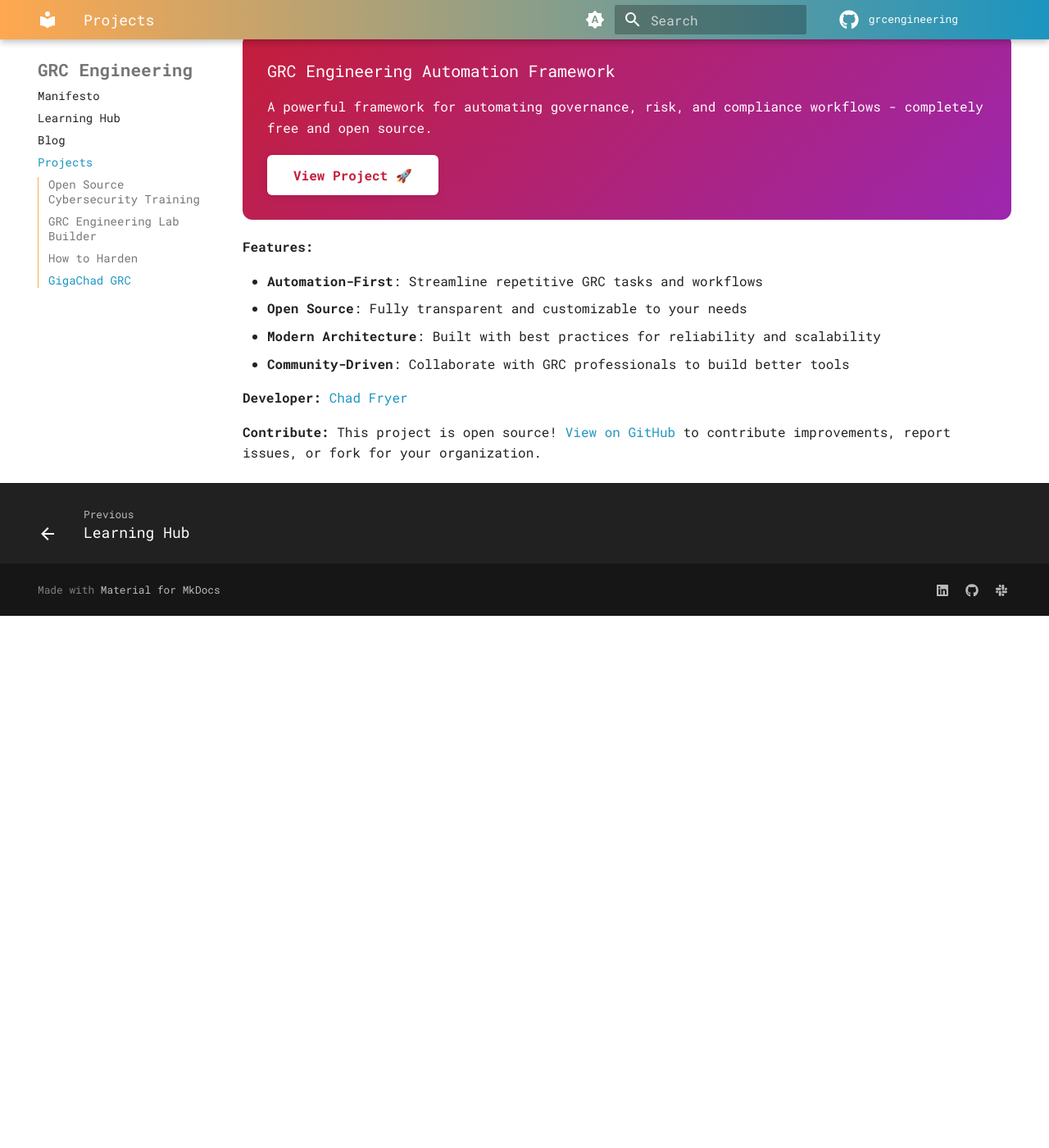
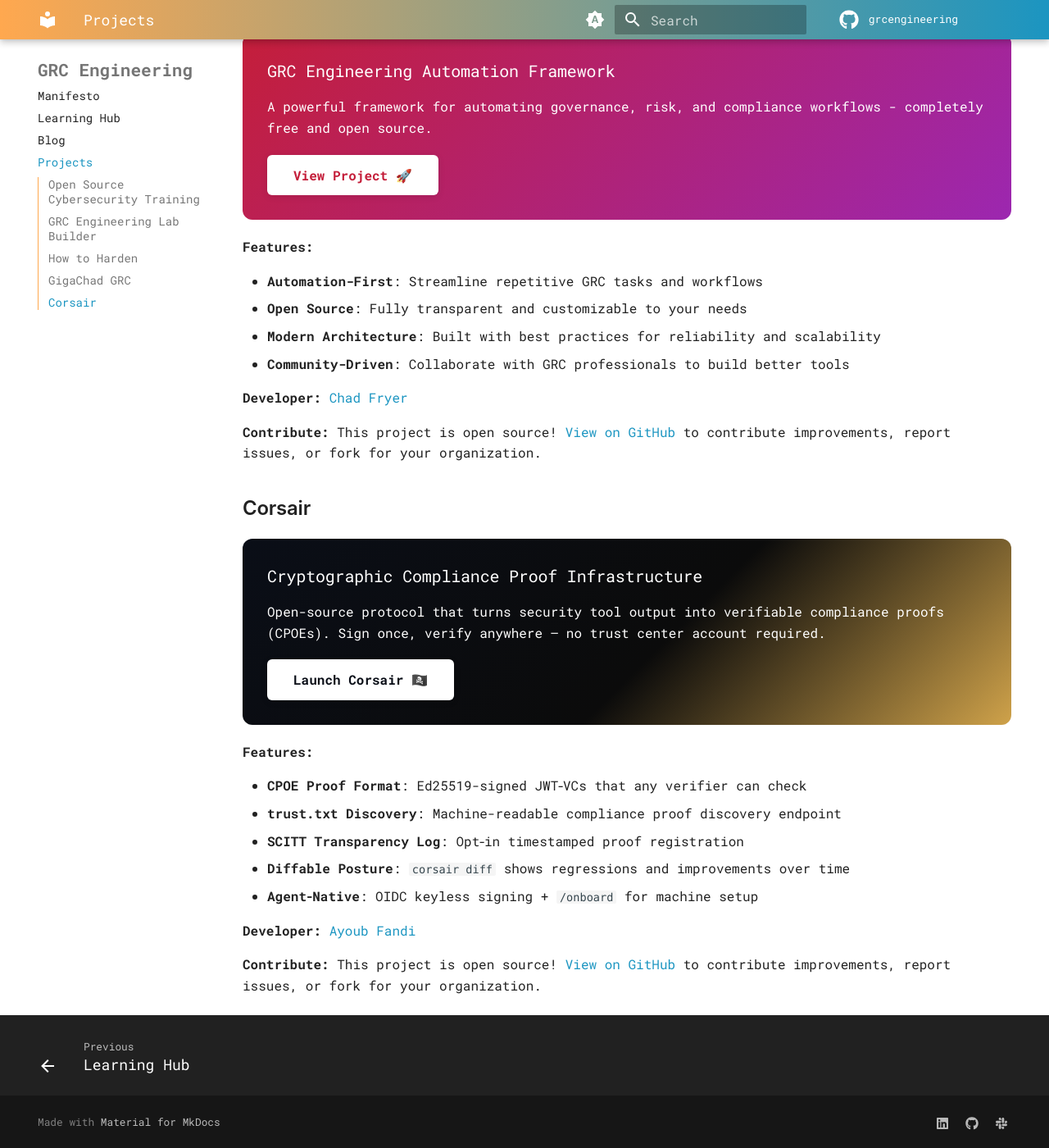
Before and after one commit to grcengineering/grcengineering.github.io, an MkDocs documentation site: the page built from docs/projects.md, in a window 1280 px wide and 1400 px high, scrolled down 2435 px. Shown: the whole window at 82% size. Built offline with MkDocs 1.6.1 and Material for MkDocs 9.7.7, drawn with Linux system fonts in a browser that asks for light colours; some web fonts are replaced; plug-ins that fetch from the network failed and are left out; comment, search, counter and statistics services are not loaded; before the commit the page ends 3186 px from its top, so only the background shows below that.

Commit message:
added corsair to projects

```diff
--- a/docs/projects.md
+++ b/docs/projects.md
@@ -88,3 +88,28 @@
 **Developer:** [Chad Fryer](https://www.linkedin.com/in/c-fryer/)
 
 **Contribute:** This project is open source! [View on GitHub](https://github.com/grcengineering/gigachad-grc) to contribute improvements, report issues, or fork for your organization.
+
+## Corsair
+
+<div style="background: linear-gradient(135deg, #0A0E17 0%, #0B0B0B 55%, #CFA24A 100%); color: white; padding: 30px; border-radius: 12px; margin: 20px 0;">
+  <h3 style="color: white; margin-top: 0;">Cryptographic Compliance Proof Infrastructure</h3>
+  <p style="font-size: 16px; margin-bottom: 20px;">Open-source protocol that turns security tool output into verifiable compliance proofs (CPOEs). Sign once, verify anywhere — no trust
+center account required.</p>
+  <div style="display: flex; gap: 15px; flex-wrap: wrap;">
+    <a href="https://grcorsair.com" target="_blank" rel="noopener noreferrer" style="background: white; color: #0A0E17; padding: 12px 32px; border-radius: 6px; text-decoration: none;
+font-weight: 600; font-size: 16px; transition: all 0.3s ease; box-shadow: 0 2px 8px rgba(0,0,0,0.1);" onmouseover="this.style.transform='translateY(-2px)'; this.style.boxShadow='0 4px
+12px rgba(207,162,74,0.35)';" onmouseout="this.style.transform='translateY(0)'; this.style.boxShadow='0 2px 8px rgba(0,0,0,0.1)';">Launch Corsair 🏴‍☠️</a>
+  </div>
+</div>
+
+**Features:**
+
+- **CPOE Proof Format**: Ed25519-signed JWT‑VCs that any verifier can check
+- **trust.txt Discovery**: Machine-readable compliance proof discovery endpoint
+- **SCITT Transparency Log**: Opt‑in timestamped proof registration
+- **Diffable Posture**: `corsair diff` shows regressions and improvements over time
+- **Agent‑Native**: OIDC keyless signing + `/onboard` for machine setup
+
+**Developer:** [Ayoub Fandi](https://www.linkedin.com/in/ayoubfandi/)
+
+**Contribute:** This project is open source! [View on GitHub](https://github.com/grcorsair/corsair) to contribute improvements, report issues, or fork for your organization.
```
